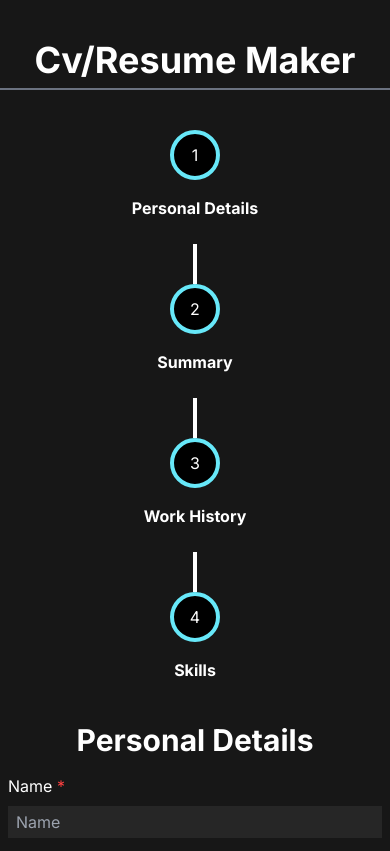
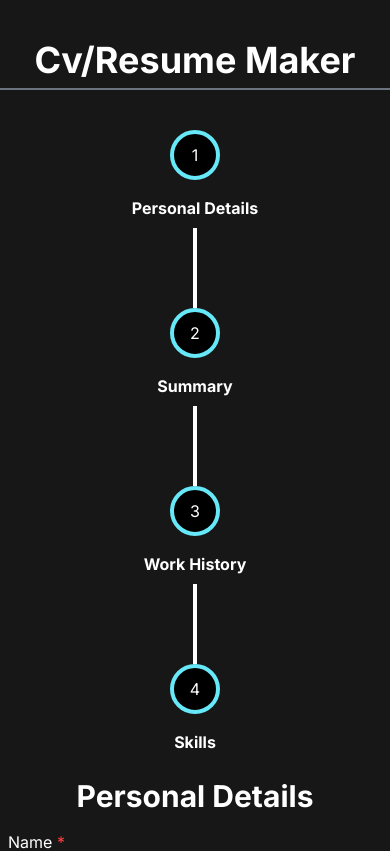
Before and after one commit to sameerstg/cv-maker, a Next.js app: page / in a window 390 px wide. Shown: the top 851 px of the page. Built offline with nearby package versions, Linux system fonts and the light colour scheme.

Commit message:
responsiveness of status bar

```diff
--- a/app/components/RoundedStatus.tsx
+++ b/app/components/RoundedStatus.tsx
@@ -9,8 +9,8 @@ type Props = {
 const RoundedStatus = (props: Props) => {
     return (
         <>
-            <div className="flex flex-col mx-auto gap-4 mb-6">
-                <div className="rounded-[50%] bg-black border-4 border-cyan-300 w-[50px] h-[50px] flex  mx-auto ">
+            <div className="flex flex-col mx-auto gap-4 md:gap-2 mb-2 w-full">
+                <div className="rounded-[50%] bg-black border-4 border-cyan-300 w-[50px] h-[50px] flex  mx-auto">
                     <div className="mx-auto align-middle justify-center flex flex-col">
                         {props.tick ? "✔" : props.number}
                     </div>
--- a/app/page.tsx
+++ b/app/page.tsx
@@ -25,13 +25,14 @@ export default function Home() {
   }
   return (
     <>
-      <div className="flex flex-col md:flex-row  w-full mx-auto items-center  ">
+      <div className="grid grid-cols-1 md:grid-cols-4  w-full">
         {
           allForms.map((form, key) => (
 
-            <div key={key} className="grid grid-cols-1 md:grid-cols-4 items-center  ">
+            <div key={key} className="md:grid md:grid-cols-3 content-center items-center">
+              {allForms.indexOf(form) !== 0 ? <div className="mx-auto bg-white w-1 h-10 md:w-full  md:h-1   mb-0 md:mb-10"></div> : <span></span>}
               <RoundedStatus tick={allForms.indexOf(form) < currentForm} number={allForms.indexOf(form) + 1} title={form.formName} />
-              {allForms.indexOf(form) !== allForms.length - 1 ? <div className="mx-auto w-1 h-10 md:w-24 md:h-1 bg-white"></div> : null}
+              {allForms.indexOf(form) !== allForms.length - 1 ? <div className="mx-auto bg-white w-1 h-10 md:w-full  md:h-1 mb-0 md:mb-10"></div> : null}
             </div>
 
           ))
```
